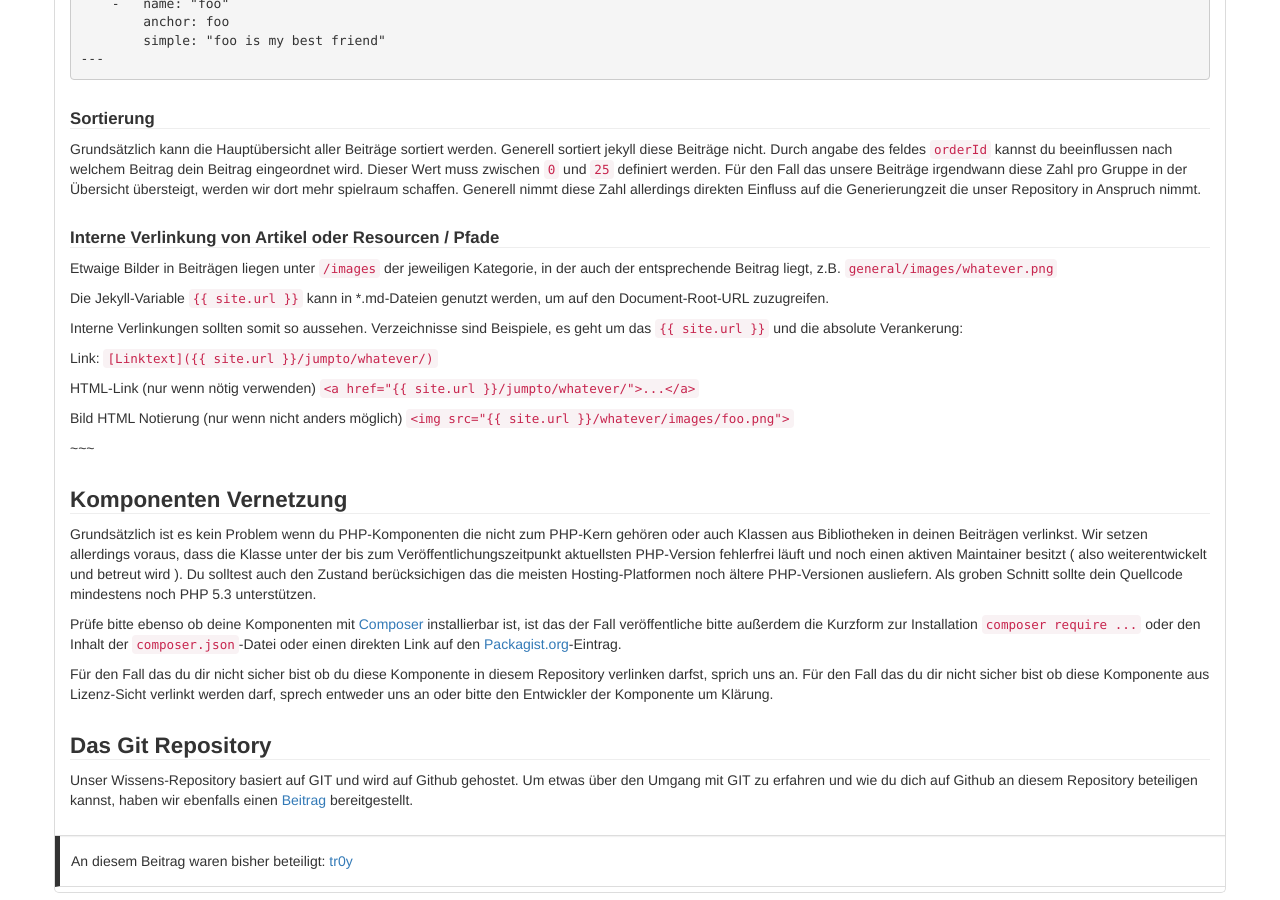
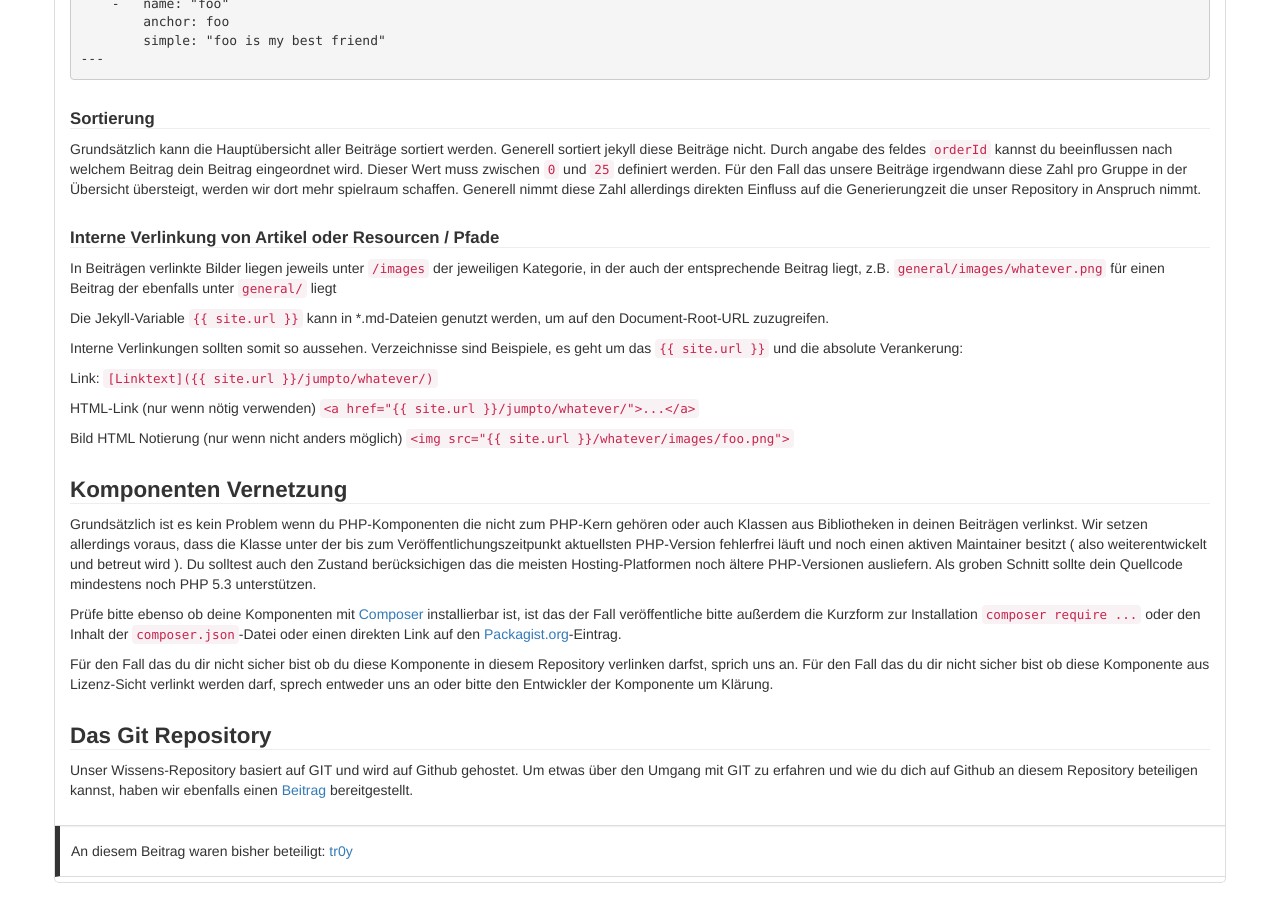
Before and after one commit to php-de/php-de.github.io, a Jekyll site: the page built from contribute.md, in a window 1280 px wide and 900 px high, scrolled down 2899 px. Built offline with Jekyll 4.4.1, drawn with Linux system fonts in a browser that asks for light colours; nearby versions of some CDN libraries.

Commit message:
Update contribute.md
korr.

```diff
--- a/contribute.md
+++ b/contribute.md
@@ -157,7 +157,7 @@ Grundsätzlich kann die Hauptübersicht aller Beiträge sortiert werden. Generel
 
 #### Interne Verlinkung von Artikel oder Resourcen / Pfade
 
-Etwaige Bilder in Beiträgen liegen unter `/images` der jeweiligen Kategorie, in der auch der entsprechende Beitrag liegt, z.B. `general/images/whatever.png`
+In Beiträgen verlinkte Bilder liegen jeweils unter `/images` der jeweiligen Kategorie, in der auch der entsprechende Beitrag liegt, z.B. `general/images/whatever.png` für einen Beitrag der ebenfalls unter `general/` liegt
 
 Die Jekyll-Variable `{{ "{{ site.url " }}}}` kann in *.md-Dateien genutzt werden, um auf den Document-Root-URL zuzugreifen.
 
@@ -172,7 +172,6 @@ HTML-Link (nur wenn nötig verwenden)
 Bild HTML Notierung (nur wenn nicht anders möglich)
 `<img src="{{ "{{ site.url " }}}}/whatever/images/foo.png">`
 
-~~~
 
 ### Komponenten Vernetzung
 
```
